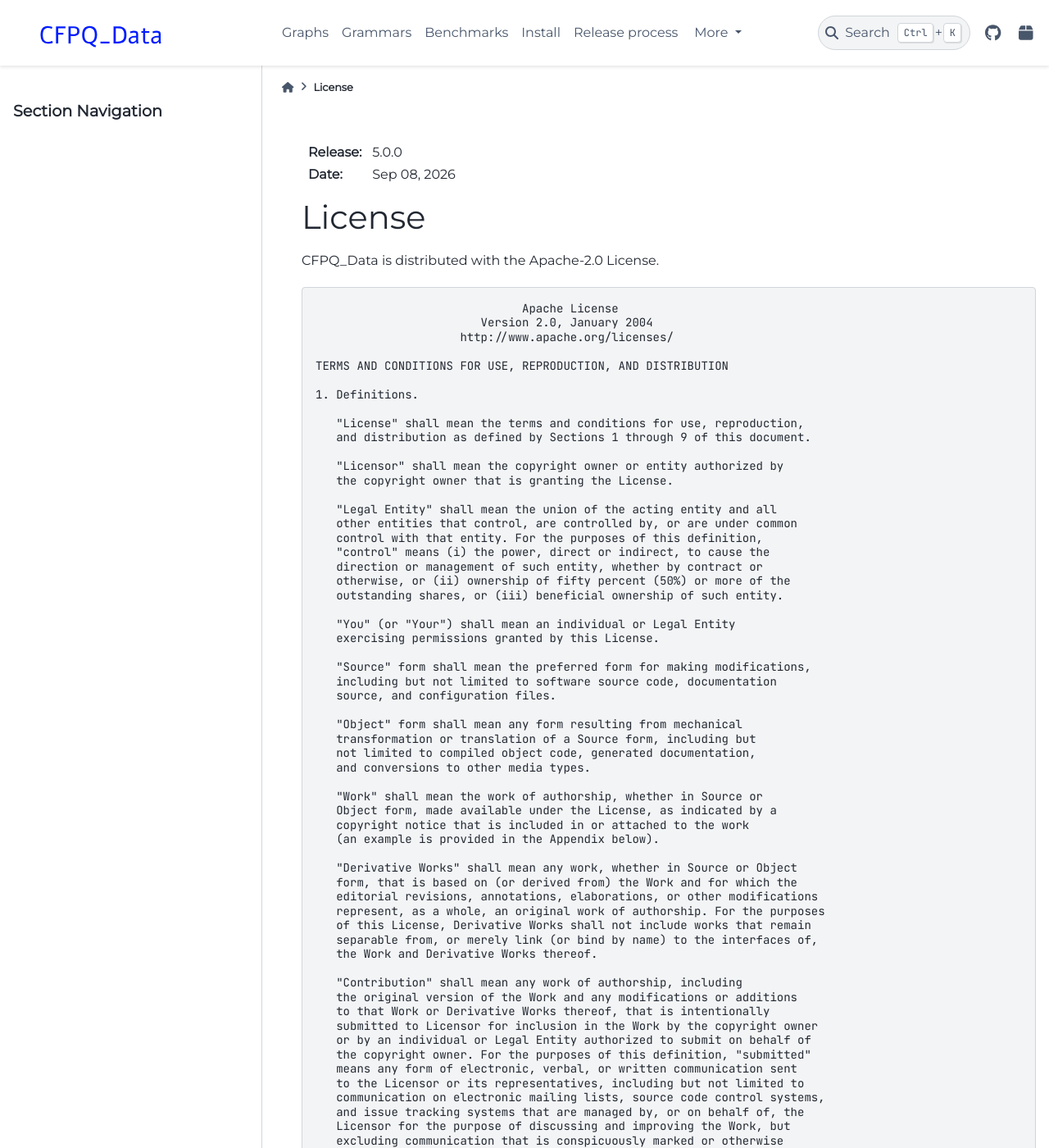
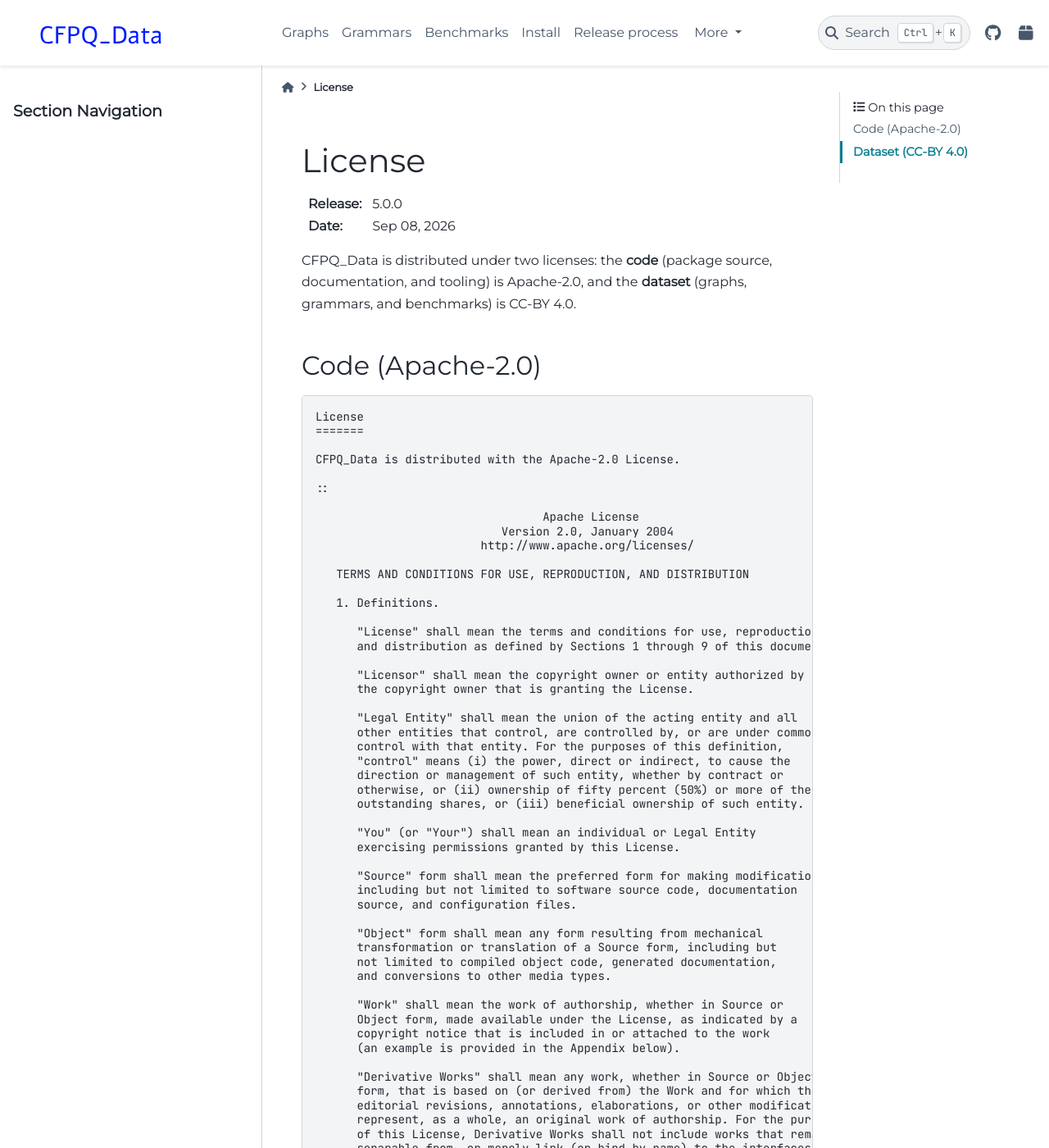
Before and after one commit to FormalLanguageConstrainedPathQuerying/CFPQ_Data, a Sphinx documentation site: the page built from docs/license.rst, in a window 1280 px wide and 1400 px high. Shown: the whole window at 82% size. Built offline with Sphinx 7.4.7 and the PyData theme 0.15.4, drawn with Linux system fonts in a browser that asks for light colours; the version number is read from the project's files by our own code; some of the changed text lies outside the part shown.

Commit message:
docs(025-S2): Declare the code/data license split in README and docs

```diff
--- a/README.rst
+++ b/README.rst
@@ -79,3 +79,9 @@ Citation
 ********
 
 If you use CFPQ_Data in your work, please cite it — see the `Citation <https://formallanguageconstrainedpathquerying.github.io/CFPQ_Data/about.html#citation>`_ section on the About page for BibTeX entries.
+
+Licensing
+*********
+
+The **code** (package source, documentation, and tooling) is licensed under
+Apache-2.0 (`LICENSE.txt <https://github.com/FormalLanguageConstrainedPathQuerying/CFPQ_Data/blob/master/LICENSE.txt>`_). The **dataset** (graphs, grammars, and benchmarks) is licensed under CC-BY 4.0 (`LICENSE-DATA.txt <https://github.com/FormalLanguageConstrainedPathQuerying/CFPQ_Data/blob/master/LICENSE-DATA.txt>`_).
--- a/docs/index.rst
+++ b/docs/index.rst
@@ -8,7 +8,9 @@ structure, dynamics, and functions of complex Graphs and Grammars used for
 experimental analysis of Context-Free Path Querying algorithms.
 
 CFPQ_Data is free software; you can redistribute it and/or modify it under the
-terms of the :doc:`Apache-2.0 License </license>`.
+terms of the :doc:`Apache-2.0 License </license>`. The accompanying dataset
+(graphs, grammars, and benchmarks) is released under
+:doc:`CC-BY 4.0 </license>`.
 
 We welcome contributions. Join us on `GitHub <https://github.com/FormalLanguageConstrainedPathQuerying/CFPQ_Data>`_.
 
--- a/docs/license.rst
+++ b/docs/license.rst
@@ -1,8 +1,25 @@
 .. _license:
+
+License
+=======
 
 .. only:: html
 
    :Release: |release|
    :Date: |today|
 
-.. include:: ../LICENSE.txt
+CFPQ_Data is distributed under two licenses: the **code** (package source,
+documentation, and tooling) is Apache-2.0, and the **dataset** (graphs,
+grammars, and benchmarks) is CC-BY 4.0.
+
+Code (Apache-2.0)
+-----------------
+
+.. literalinclude:: ../LICENSE.txt
+   :language: none
+
+Dataset (CC-BY 4.0)
+-------------------
+
+.. literalinclude:: ../LICENSE-DATA.txt
+   :language: none
```
